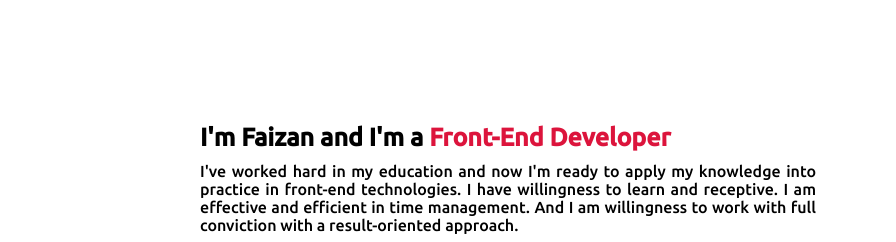
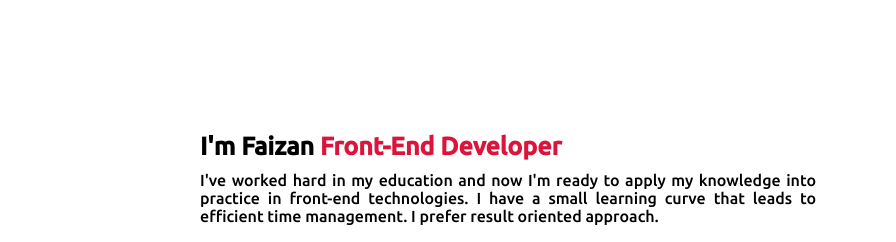
Before and after one commit to Faizansiddiqui287/faizan-portfolio.github.io, a plain HTML site: page index.html in a window 1280 px wide. Shown: the part 1000-1242 px from the top of the page, 384-1280 px from the left. Drawn offline with nearby package versions, Linux system fonts and the light colour scheme.

Commit message:
Update index.html

```diff
--- a/index.html
+++ b/index.html
@@ -56,11 +56,8 @@
                     <img src="./faizan_image.jpg" alt="">
                 </div>
                 <div class="col right">
-                    <div class="text">I'm Faizan and I'm a <span>Front-End Developer</span></div>
-                    <p>I've worked hard in my education and now I'm ready to apply my knowledge into practice in front-end technologies. I have
-                        willingness to
-                        learn and receptive. I am effective and efficient in time management. And I am willingness to
-                        work with full conviction with a result-oriented approach.
+                    <div class="text">I'm Faizan <span>Front-End Developer</span></div>
+                    <p>I've worked hard in my education and now I'm ready to apply my knowledge into practice in front-end technologies. I have a small learning curve that leads to efficient time management. I prefer result oriented approach.
 
                     </p>
                     <a href="./Faizan Resume (2).pdf" download="faizan_resume">Download Resume</a>
@@ -116,9 +113,7 @@
             <div class="skills-content">
                 <div class="column left">
                     <div class="text">My creative skills & experience</div>
-                    <p>As I am a fresher, I have created lots of mini projects like To Do List, Portfolio website, Tic
-                        Tac Toe, form validation using JavaScript etc etc. I am learning new things day by day so I can do more creative things. I am
-                        pretty good in HTML,CSS and JavaScript.</p>
+                    <p>During college, I have created many mini projects like To Do List, Portfolio website, Tic Tac Toe, Form validation using JavaScript etc. Each day I learn new techniques to improvise my present skills and develop new skills. I am well versed in HTML, CSS and JavaScript.</p>
                 </div>
                 <div class="column right">
                     <div class="bars">
@@ -168,7 +163,7 @@
                         <i class="fas fa-map-marked-alt"></i>
                         <div class="info">
                             <div class="head">Address</div>
-                            <div class="sub-title">49 D, Sanigawan ,Kanpur Nagar</div>
+                            <div class="sub-title">49 D, Sanigawan, Kanpur Nagar</div>
                         </div>
                     </div>
                     <div class="row">
```
